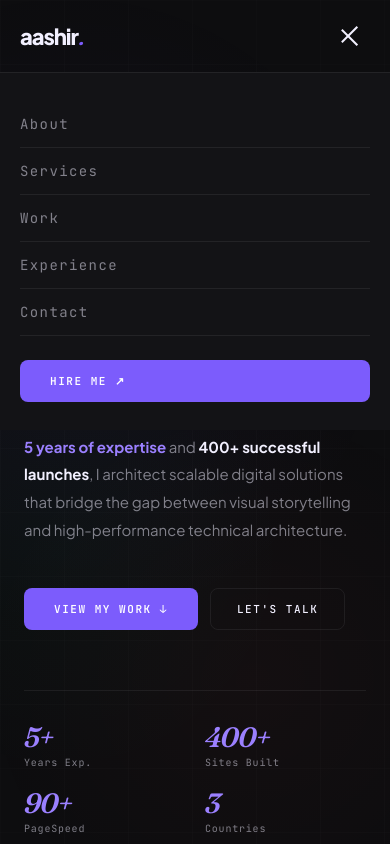
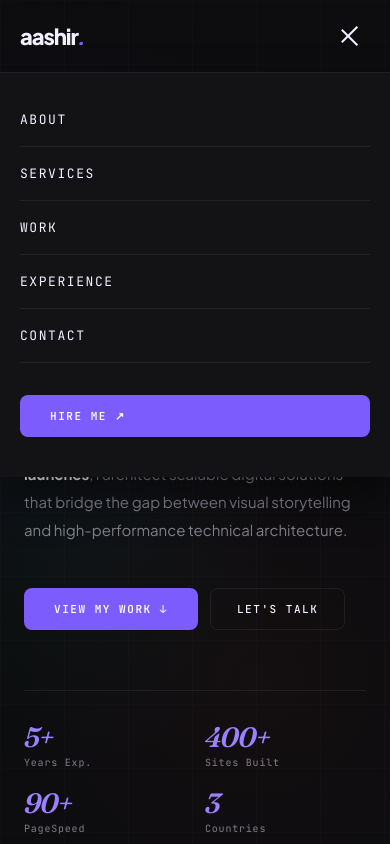
Before and after one commit to OwaisAlam3/Aashir_Ahmed_Portfolio, a Next.js app: page / in a window 390 px wide. Both pictures are taken after a click on the button 351 px from the left and 36 px from the top of the page. Shown: the top 844 px of the page. Built offline with nearby package versions, Linux system fonts and the light colour scheme.

Commit message:
Navbar issue resolved in mobile mode

```diff
--- a/src/app/page.tsx
+++ b/src/app/page.tsx
@@ -246,35 +246,110 @@ export default function Page() {
       {/* --------------------------------------
           NAV
       -------------------------------------- */}
+
+      {/* --------------------------------------
+                NAV
+      -------------------------------------- */}
       <motion.header initial={{ opacity:0, y:-20 }} animate={{ opacity:1, y:0 }} transition={{ duration:.7 }}
         style={{ position:'fixed', top:0, left:0, right:0, zIndex:500, background:scrolled?`${C.bg}dd`:'transparent', backdropFilter:scrolled?'blur(24px)':'none', WebkitBackdropFilter:scrolled?'blur(24px)':'none', borderBottom:scrolled?`1px solid ${C.border}`:'1px solid transparent', transition:'all .4s' }}>
-        <div style={{ maxWidth:1300, margin:'0 auto', padding:'0 clamp(20px,4vw,56px)', height:72, display:'flex', alignItems:'center', justifyContent:'space-between' }}>
+
+        <div style={{ maxWidth:1300, margin:'0 auto', padding:'0 clamp(20px,4vw,56px)', height:72, display:'flex', alignItems:'center', justifyContent:'space-between', position: 'relative' }}>
+
           <a href="#top" style={{ textDecoration:'none' }} onMouseEnter={onEnter} onMouseLeave={onLeave}>
             <div style={{ display:'flex', alignItems:'center', gap:1 }}>
               <span style={{ fontFamily:"'Plus Jakarta Sans', sans-serif", fontSize:22, fontWeight:800, color:C.text, letterSpacing:'-0.05em' }}>aashir</span>
               <span style={{ fontFamily:"'Fraunces', serif", fontStyle:'italic', fontSize:26, color:C.violet }}>.</span>
             </div>
           </a>
+
+          {/* Desktop Nav */}
           <nav className="desktop-only" style={{ display:'flex', gap:36, alignItems:'center' }}>
             {NAV.map(n => <a key={n} href={`#${n.toLowerCase()}`} className="nav-link" onMouseEnter={onEnter} onMouseLeave={onLeave}>{n}</a>)}
           </nav>
+
           <a href="#contact" className="btn-primary desktop-only" style={{ padding:'11px 22px', fontSize:10 }} onMouseEnter={onEnter} onMouseLeave={onLeave}><span>Hire Me ↗</span></a>
-          <button onClick={() => setMobileOpen(o=>!o)} className="mobile-toggle" style={{ background:'none', border:'none', cursor:'pointer', padding:8, flexDirection:'column', gap:5, alignItems:'flex-end' }}>
+
+          {/* Mobile Toggle */}
+          <button onClick={() => setMobileOpen(o=>!o)} className="mobile-toggle" style={{ background:'none', border:'none', cursor:'pointer', padding:8, display: 'flex', flexDirection:'column', gap:5, alignItems:'flex-end' }}>
             <div style={{ width:22, height:2, background:C.text, transition:'all .3s', transform:mobileOpen?'rotate(45deg) translate(5px,7px)':'none' }} />
             <div style={{ width:14, height:2, background:C.violet, opacity:mobileOpen?0:1, transition:'opacity .3s' }} />
             <div style={{ width:22, height:2, background:C.text, transition:'all .3s', transform:mobileOpen?'rotate(-45deg) translate(5px,-7px)':'none' }} />
           </button>
         </div>
+
+        {/* Mobile Menu Content */}
         <AnimatePresence>
           {mobileOpen && (
-            <motion.div initial={{ height:0, opacity:0 }} animate={{ height:'auto', opacity:1 }} exit={{ height:0, opacity:0 }}
-              style={{ overflow:'hidden', background:C.surface, borderTop:`1px solid ${C.border}` }}>
-              <div style={{ padding:'28px clamp(20px,4vw,56px)', display:'flex', flexDirection:'column', gap:0 }}>
-                {NAV.map((n,i) => (
-                  <motion.a key={n} href={`#${n.toLowerCase()}`} initial={{ opacity:0, x:-14 }} animate={{ opacity:1, x:0 }} transition={{ delay:i*.05 }}
-                    onClick={() => setMobileOpen(false)} style={{ padding:'14px 0', borderBottom:`1px solid ${C.border}`, color:C.muted, textDecoration:'none', fontFamily:"'JetBrains Mono', monospace", fontSize:14, letterSpacing:'.1em' }}>{n}</motion.a>
+            <motion.div
+              initial={{ height:0, opacity:0 }}
+              animate={{ height:'auto', opacity:1 }}
+              exit={{ height:0, opacity:0 }}
+              style={{
+                overflow:'hidden',
+                background:C.surface,
+                borderTop:`1px solid ${C.border}`,
+                position: 'absolute', // Prevents layout jump
+                top: 72,
+                left: 0,
+                right: 0,
+                zIndex: 499,
+                boxShadow: '0 20px 40px rgba(0,0,0,0.4)'
+              }}
+            >
+              <div style={{ padding:'20px clamp(20px,4vw,56px) 40px', display:'flex', flexDirection:'column' }}>
+                {NAV.map((n, i) => (
+                  <motion.a
+                    key={n}
+                    href={`#${n.toLowerCase()}`}
+                    initial={{ opacity:0, x:-14 }}
+                    animate={{ opacity:1, x:0 }}
+                    transition={{ delay:i*.05 }}
+                    onClick={(e) => {
+                      e.preventDefault(); // Stop default jump
+                      setMobileOpen(false);
+
+                      // Smooth scroll logic for mobile reliability
+                      setTimeout(() => {
+                        const id = n.toLowerCase();
+                        const element = document.getElementById(id);
+                        if (element) {
+                          const offset = 80; // Account for fixed header height
+                          const bodyRect = document.body.getBoundingClientRect().top;
+                          const elementRect = element.getBoundingClientRect().top;
+                          const elementPosition = elementRect - bodyRect;
+                          const offsetPosition = elementPosition - offset;
+
+                          window.scrollTo({
+                            top: offsetPosition,
+                            behavior: 'smooth'
+                          });
+                        }
+                      }, 300); // Wait for menu close animation
+                    }}
+                    style={{
+                      padding:'18px 0',
+                      borderBottom:`1px solid ${C.border}`,
+                      color:C.text,
+                      textDecoration:'none',
+                      fontFamily:"'JetBrains Mono', monospace",
+                      fontSize:13,
+                      letterSpacing:'.12em',
+                      display: 'block',
+                      textTransform: 'uppercase'
+                    }}
+                  >
+                    {n}
+                  </motion.a>
                 ))}
-                <a href="#contact" onClick={() => setMobileOpen(false)} className="btn-primary" style={{ marginTop:24 }}><span>Hire Me ↗</span></a>
+
+                <a
+                  href="#contact"
+                  onClick={() => setMobileOpen(false)}
+                  className="btn-primary"
+                  style={{ marginTop:32, textAlign: 'center' }}
+                >
+                  <span>Hire Me ↗</span>
+                </a>
               </div>
             </motion.div>
           )}
```
